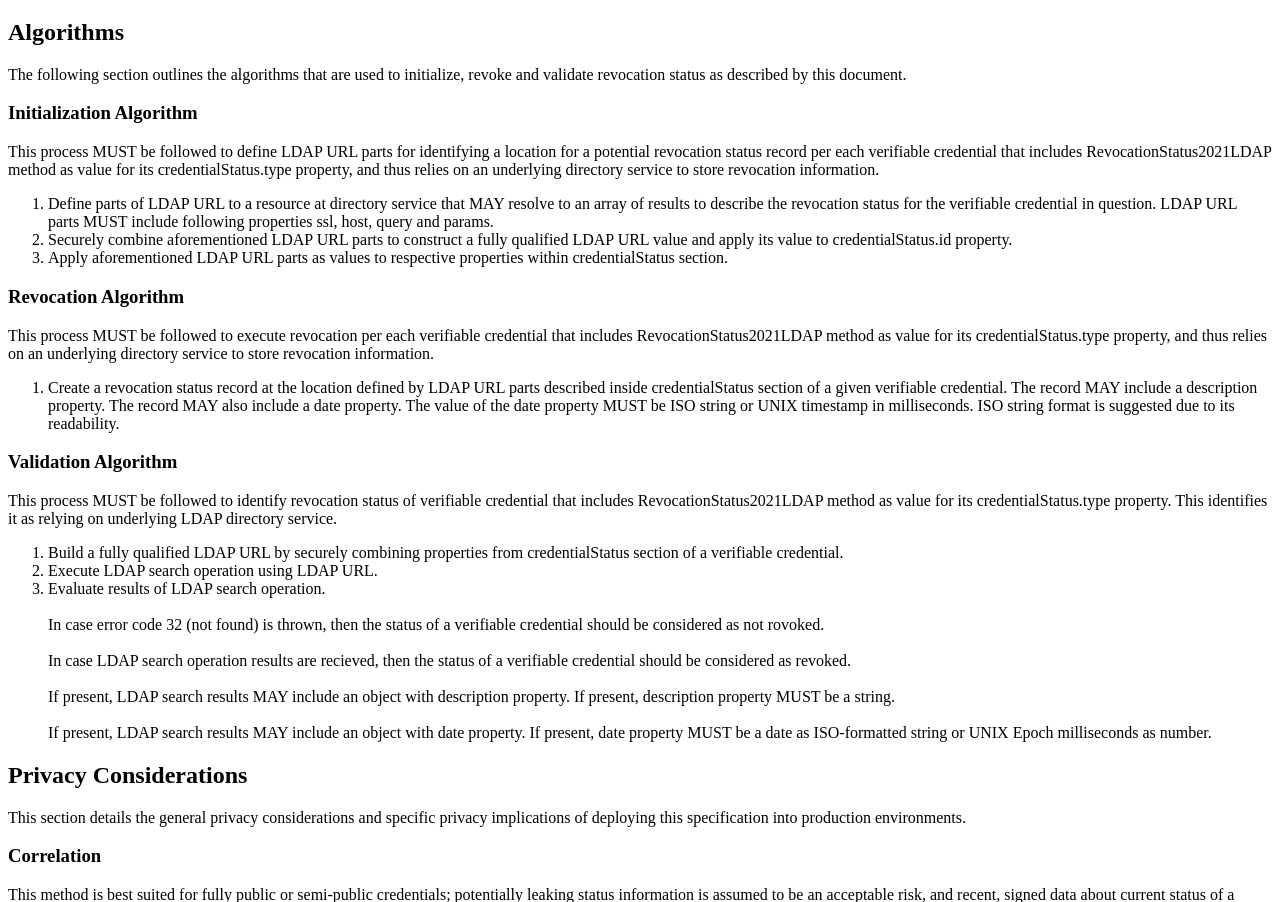
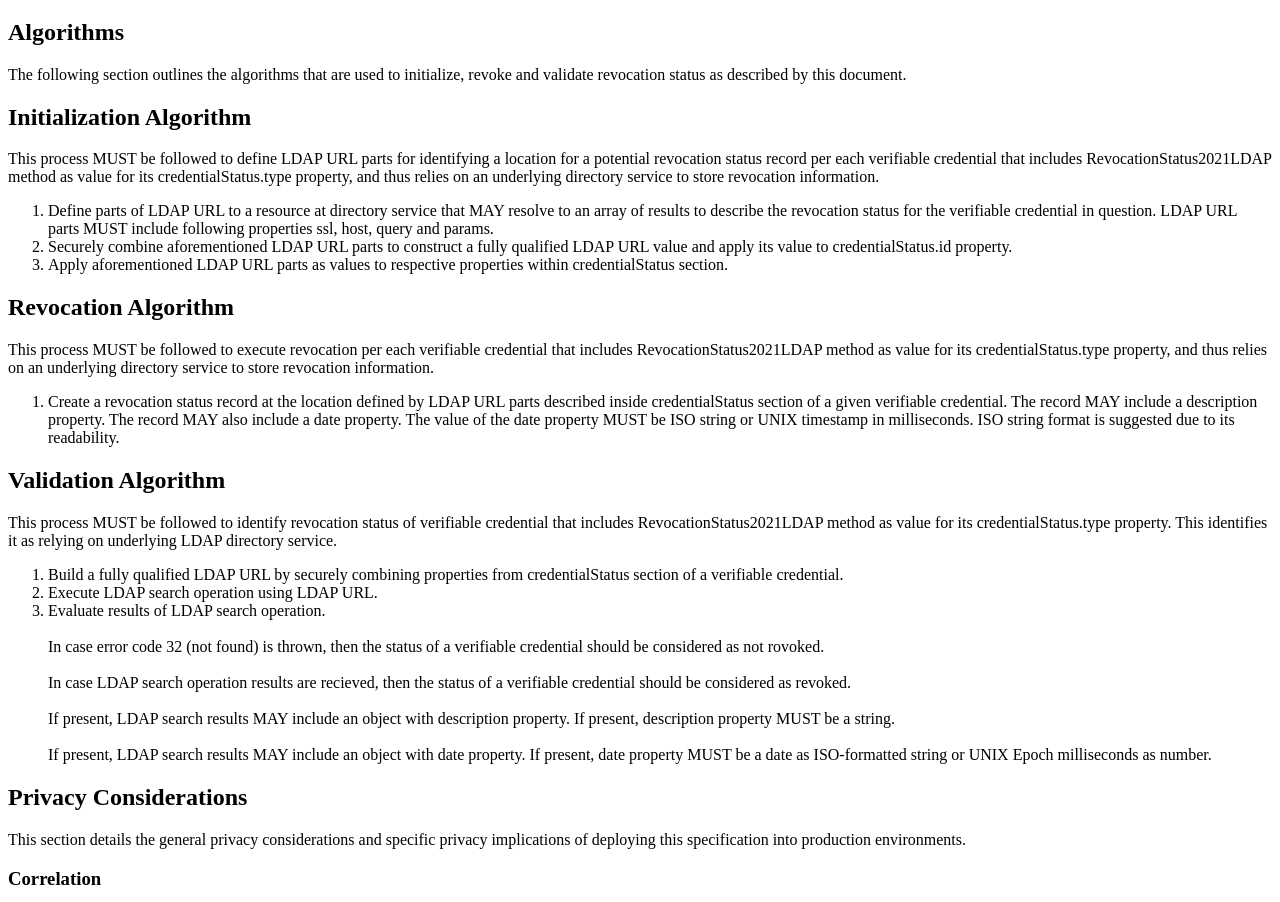
Before and after one commit to spherity/vc-status-2021-ldap, a website: page index.html in a window 1280 px wide. Shown: the part 2539-3441 px from the top of the page. Drawn offline with Linux system fonts and the light colour scheme.

Commit message:
fix docs

```diff
--- a/index.html
+++ b/index.html
@@ -393,7 +393,7 @@
     </p>
 
     <section class="normative">
-      <h3>Initialization Algorithm</h3>
+      <h2>Initialization Algorithm</h2>
 
       <p>
         This process MUST be followed to define LDAP URL parts for identifying
@@ -424,7 +424,7 @@
     </section>
 
     <section class="normative">
-      <h3>Revocation Algorithm</h3>
+      <h2>Revocation Algorithm</h2>
 
       <p>
         This process MUST be followed to execute revocation per each
@@ -450,7 +450,7 @@
     </section>
 
     <section class="normative">
-      <h3>Validation Algorithm</h3>
+      <h2>Validation Algorithm</h2>
 
       <p>
         This process MUST be followed to identify revocation status of
```
